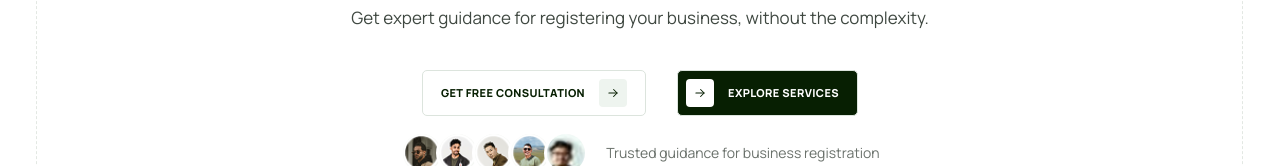
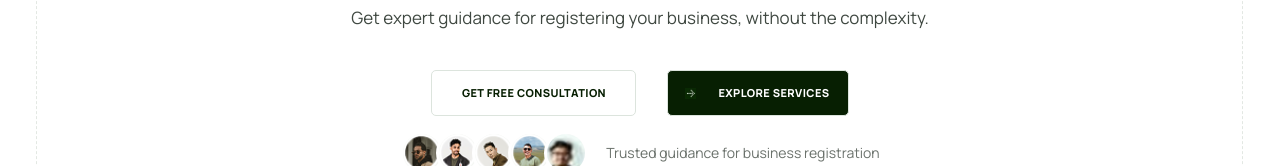
Before and after one commit to conzaura-biz/website, a React (Vite) app: page / in a window 1280 px wide. Shown: the part 439-605 px from the top of the page. Built offline with nearby package versions, Linux system fonts and the light colour scheme; no server answers.

Commit message:
Update Hero buttons: remove arrow from consult btn and use dotted arrow for explore btn

```diff
--- a/src/components/Button.jsx
+++ b/src/components/Button.jsx
@@ -1,5 +1,6 @@
 import { Link } from 'react-router-dom';
 import Icon from './Icon';
+import asset from '../utils/asset';
 
 export default function Button({
   children,
@@ -17,7 +18,11 @@ export default function Button({
   const classes = `btn btn-${variant} ${iconPosition === 'left' ? 'btn-icon-left' : ''} ${className}`.trim();
   const arrow = icon ? (
     <span className="btn-icon" aria-hidden="true">
-      <Icon name="arrow" size={14} />
+      {icon === 'dotted' ? (
+        <img src={asset('/dotted-arrow.png')} alt="" style={{ height: '11px' }} />
+      ) : (
+        <Icon name="arrow" size={14} />
+      )}
     </span>
   ) : null;
 
--- a/src/pages/Home.jsx
+++ b/src/pages/Home.jsx
@@ -123,13 +123,14 @@ export default function Home() {
 
           <div className="hero-actions">
 
-            <Button to="/contact" variant="light" className="hero-consult-btn">
+            <Button to="/contact" variant="light" icon={false} className="hero-consult-btn">
               Get Free Consultation
             </Button>
 
             <Button
               onClick={revealServices}
               variant="dark"
+              icon="dotted"
               iconPosition="left"
               className="hero-explore-btn"
             >
--- a/src/styles/global.css
+++ b/src/styles/global.css
@@ -2863,6 +2863,7 @@ body { font-size: 16px; }
   padding: 0 18px !important;
   background: #fff !important;
   color: var(--green) !important;
+  justify-content: center !important;
 }
 
 .home-page .hero-actions .hero-explore-btn {
@@ -2884,7 +2885,7 @@ body { font-size: 16px; }
 }
 
 .home-page .hero-actions .hero-explore-btn .btn-icon {
-  background: #fff !important;
+  background: transparent !important;
   color: var(--green) !important;
 }
 
```
